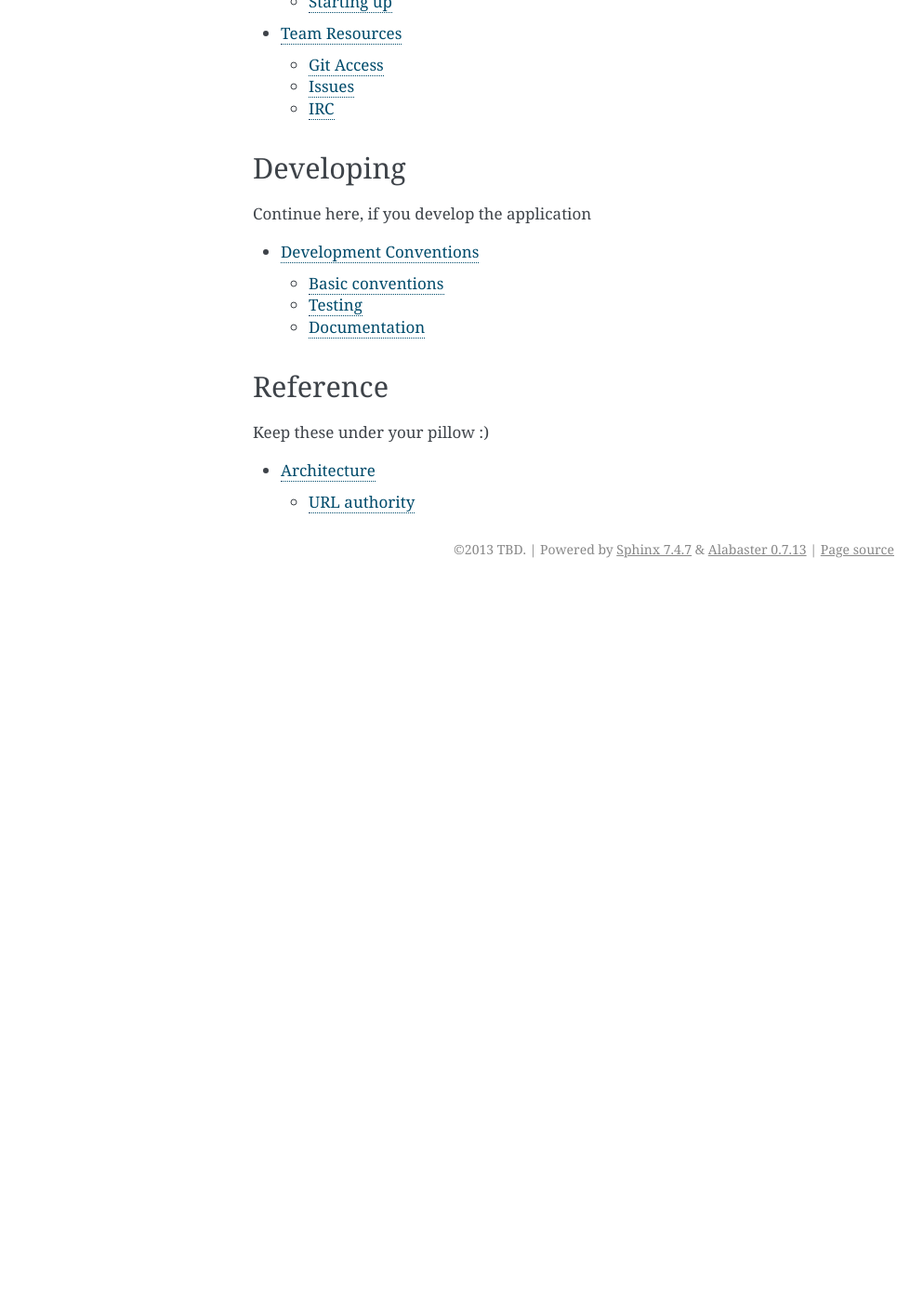
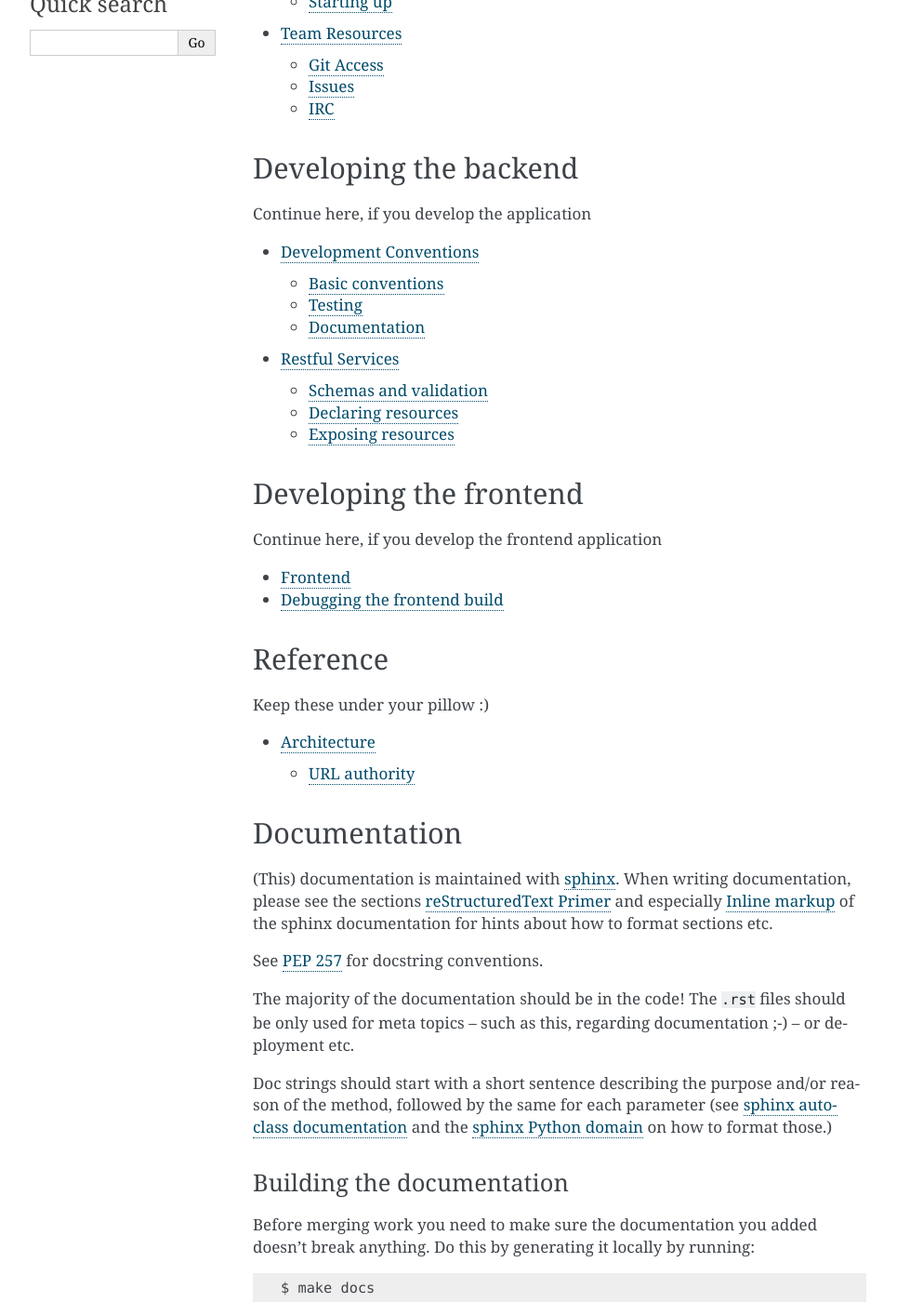
Before and after one commit to pyfidelity/rest-seed, a Sphinx documentation site: the page built from docs/index.rst, in a window 1280 px wide and 1400 px high, scrolled down 364 px. Shown: the whole window at 93% size, without its empty margins (148-1141 px from the left). Built offline with Sphinx 7.4.7, drawn with Linux system fonts in a browser that asks for light colours; before the commit the page ends 994 px from its top, so only the background shows below that; some of the changed text lies outside the part shown.

Commit message:
document the REST and frontend pattern we use

```diff
--- a/docs/index.rst
+++ b/docs/index.rst
@@ -21,16 +21,27 @@ Start here to join the team and get a local development intance up and running.
     installation
     resources
 
-
-Developing
-==========
+Developing the backend
+======================
 
 Continue here, if you develop the application
 
 .. toctree::
     :maxdepth: 2
 
-    development
+    backend
+    rest
+
+
+Developing the frontend
+=======================
+
+Continue here, if you develop the frontend application
+
+.. toctree::
+    :maxdepth: 2
+
+    frontend
 
 
 Reference
@@ -42,3 +53,29 @@ Keep these under your pillow :)
     :maxdepth: 2
 
     architecture
+
+
+Documentation
+=============
+
+(This) documentation is maintained with `sphinx <http://sphinx-doc.org/>`_. When writing documentation, please see the sections `reStructuredText Primer <http://sphinx-doc.org/rest.html>`_ and especially `Inline markup <http://sphinx-doc.org/markup/inline.html>`_ of the sphinx documentation for hints about how to format sections etc.
+
+See `PEP 257 <http://www.python.org/dev/peps/pep-0257/>`_ for docstring conventions.
+
+The majority of the documentation should be in the code! The ``.rst`` files should be only used for meta topics -- such as this, regarding documentation ;-) -- or deployment etc.
+
+Doc strings should start with a short sentence describing the purpose and/or reason of the method, followed by the same for each parameter (see `sphinx autoclass documentation <http://sphinx-doc.org/ext/autodoc.html>`_ and the `sphinx Python domain <http://sphinx-doc.org/domains.html#info-field-lists>`_ on how to format those.)
+
+
+Building the documentation
+**************************
+
+Before merging work you need to make sure the documentation you added doesn't break anything. Do this by generating it locally by running::
+
+  $ make docs
+
+Make sure that doesn't result in erros or warnings and then run::
+
+  $ open docs/htdocs/index.html
+
+to open it in your browser to see what it looks like.
```
Also changed, not shown: docs/frontend.rst (added, +12 -0 lines), docs/rest.rst (added, +88 -0 lines), docs/backend.rst (renamed from docs/development.rst).
